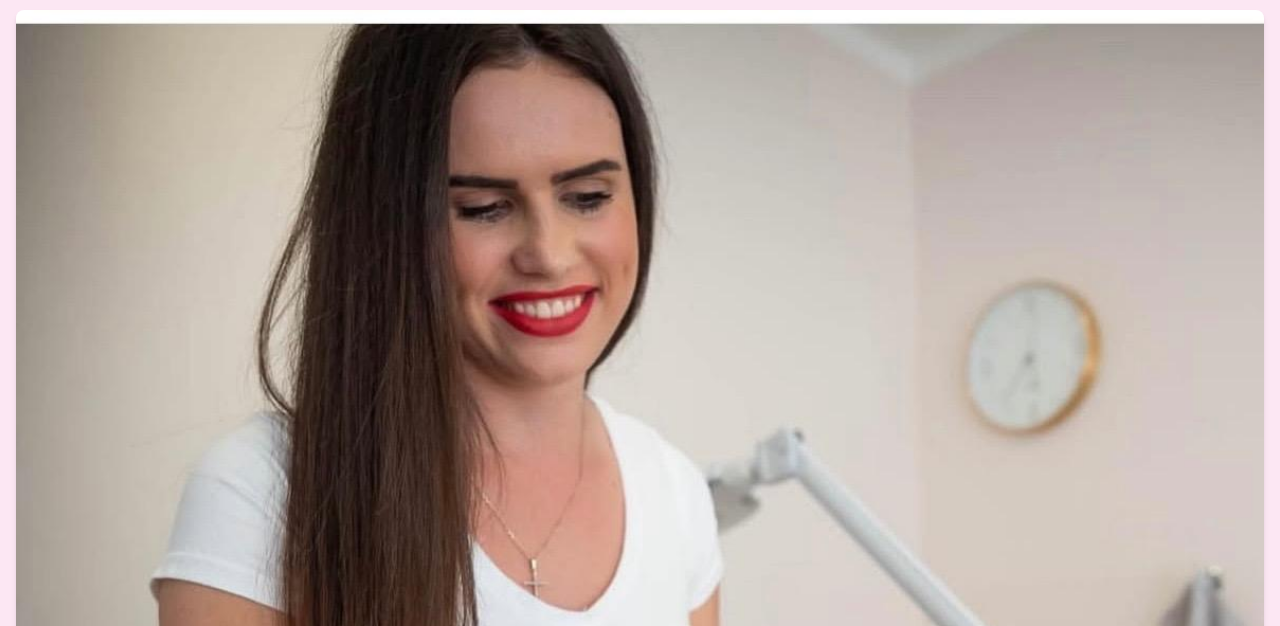
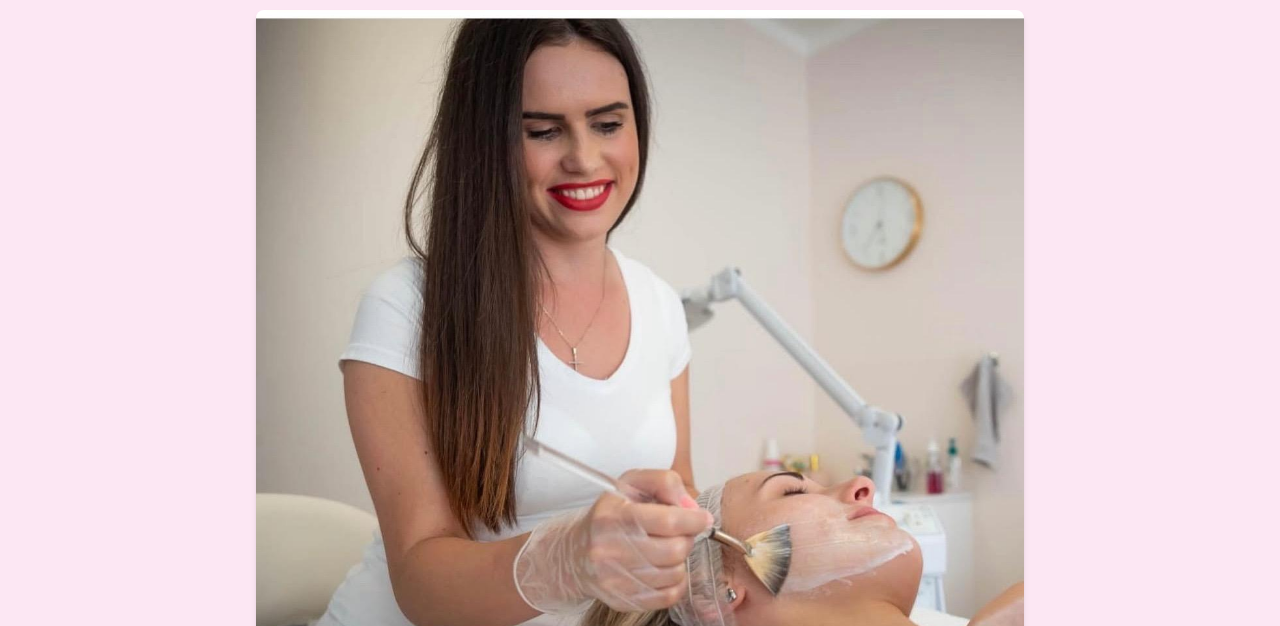
Before and after one commit to TomasOndrisak/beauty-salon, a plain HTML site: page index.html in a window 1280 px wide. Shown: the part 174-800 px from the top of the page. Drawn offline with nearby package versions, Linux system fonts and the light colour scheme.

Commit message:
edted image

```diff
--- a/index.html
+++ b/index.html
@@ -37,16 +37,17 @@
       </div>
     </div>
   </nav>
-  <main class="flex-grow bg-pink-100">
+ <main class="flex-grow bg-pink-100">
     <section class="py-16 text-center">
       <div class="container mx-auto px-4">
         <h2 class="text-4xl font-bold mb-4">Rozžiarime tvoju krásu!</h2>
-          <img src="assets/uvodna.jpg" alt="Mihalnice" class="w-full h-full object-cover object-center rounded-lg shadow-md hover:scale-105 transition-transform duration-300">
+          <img src="assets/uvodna.jpg" alt="Mihalnice"
+               class="w-full h-auto max-w-screen-md mx-auto object-cover object-center rounded-lg shadow-md hover:scale-105 transition-transform duration-300 mb-6">
         <p class="text-lg mb-6">Od roku 2019 ti pomáhame cítiť sa sebavedomo a nádherne.</p>
         <a href="kontakt.html" class="bg-pink-600 text-white py-2 px-6 rounded-full hover:bg-pink-700">Objednaj sa!</a>
       </div>
     </section>
-  </main>
+</main>
 
   <footer class="bg-pink-600 text-white text-center py-4">
     <p>© 2019–2025 Kozmetika TN. Všetky práva vyhradené.</p>
```
